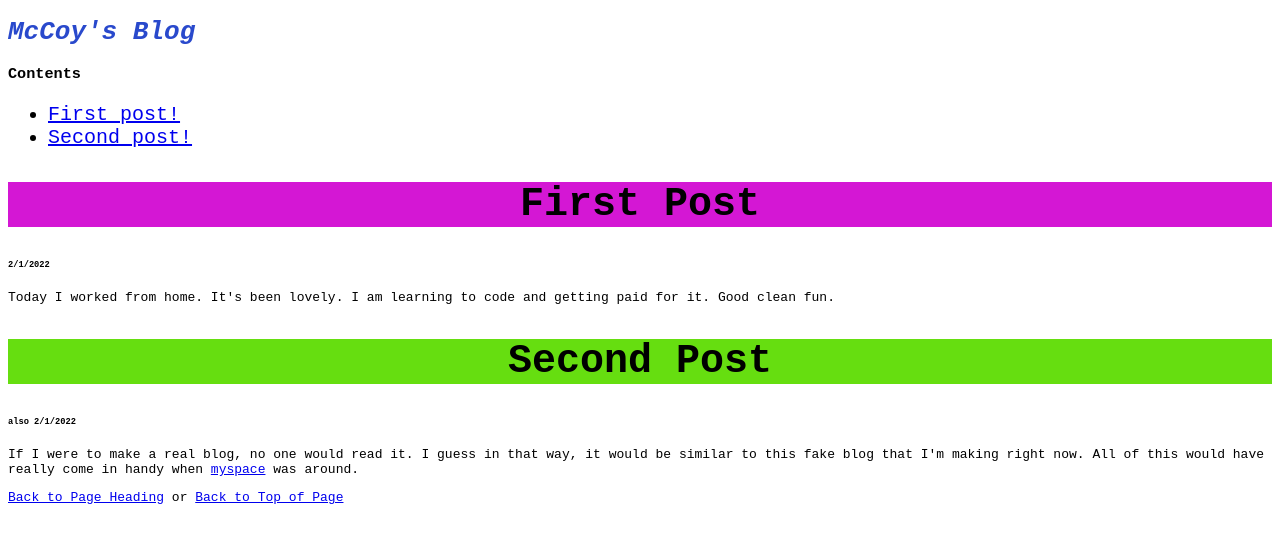
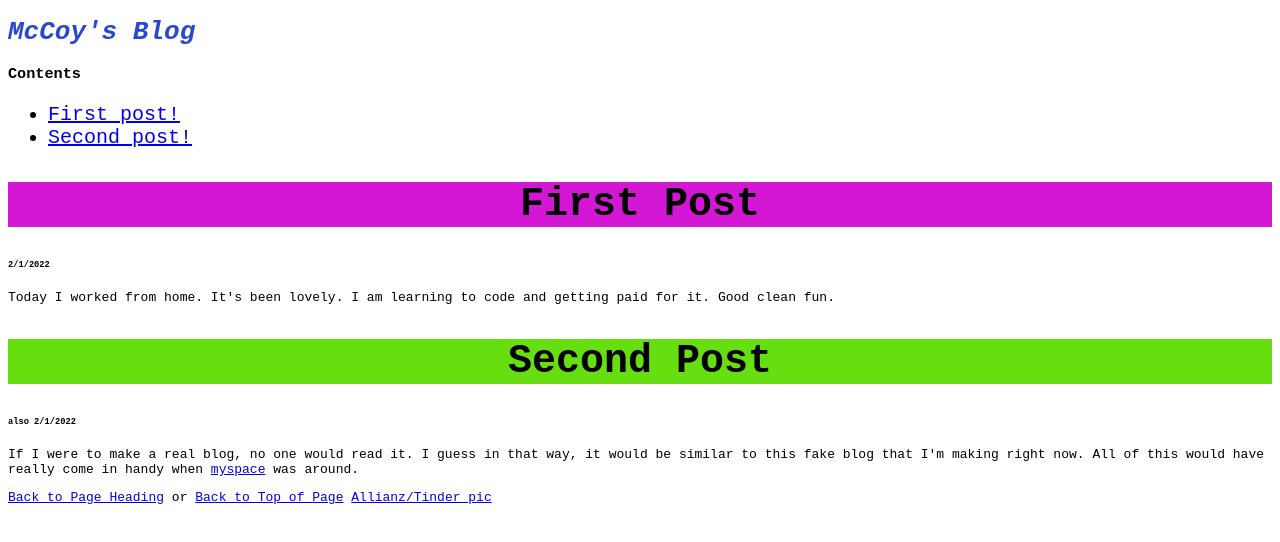
Before and after one commit to mik-iis/mik-iis.github.io, a plain HTML site: page index.html in a window 1280 px wide. Drawn offline with Linux system fonts and the light colour scheme.

Commit message:
Update index.html

```diff
--- a/index.html
+++ b/index.html
@@ -44,11 +44,14 @@
         <h2 id="second-post">Second Post</h2>
         <h6>also 2/1/2022</h6>
 
-        <p>If I were to make a real blog, no one would read it. I guess in that way, it would be similar to this fake blog that I'm making right now. All of this would have really come in handy when <a href="myspace.com">myspace</a> was around. </p>
+        <p>If I were to make a real blog, no one would read it. I guess in that way, it would be similar to this fake blog that I'm making right now.
+            All of this would have really come in handy when <a href="myspace.com">myspace</a> was around. </p>
 
         <p>
       <a href="#top">Back to Page Heading</a> or
       <a href="#">Back to Top of Page</a>
+            <a href="mik-iis.github.io/assets/photo.JPG">Allianz/Tinder pic</a>
+
     </p>
 
     </body>
```
